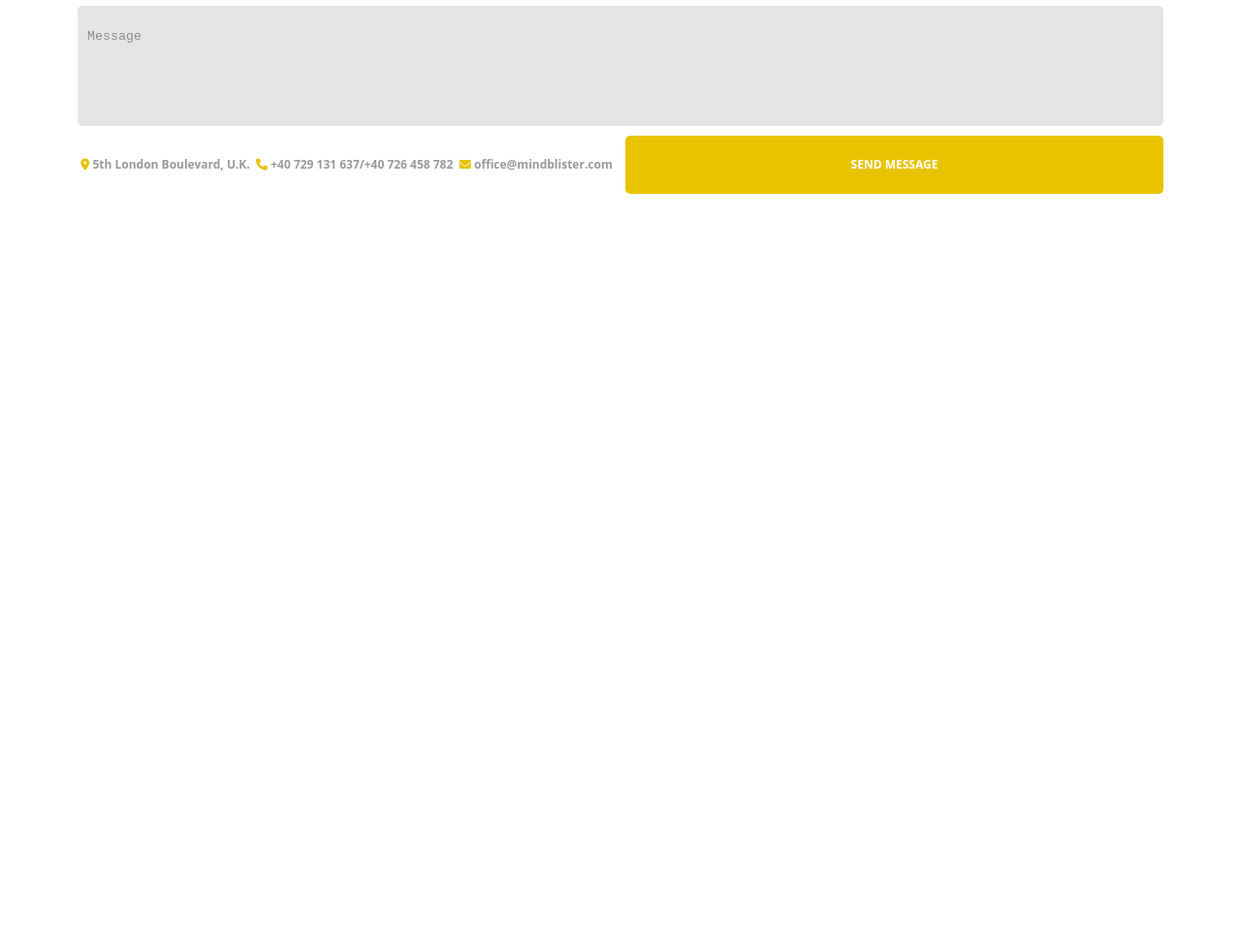
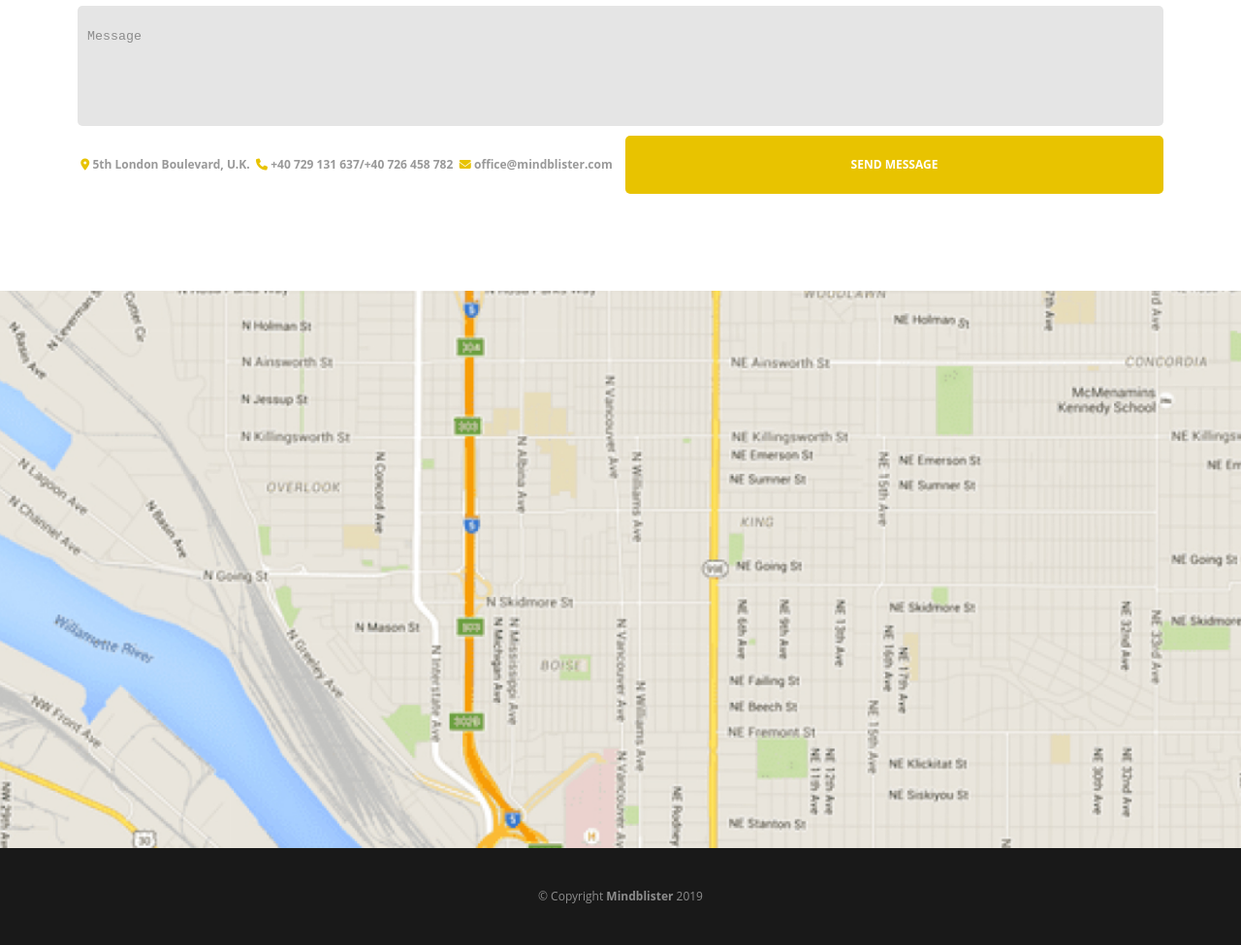
Before and after one commit to dmitryorly/hungrypeople, a website: page src/pug/index.pug in a window 1280 px wide. Shown: the part 5973-6948 px from the top of the page at 97% size. Before the commit the page ends 6273 px from the top, so only its background shows below. Drawn offline with nearby package versions, Linux system fonts and the light colour scheme; files that its build step writes are made by us from their sources; files whose address does not match are found by name; a web font is replaced by a local one.

Commit message:
Finish footer section. Create map section stub

```diff
--- a/src/pug/index.pug
+++ b/src/pug/index.pug
@@ -183,5 +183,13 @@ html(lang="en")
             //|  <span class="contact__contact"><i class="fas //fa-envelope accent"></i> office@mindblister.com</span>
           .contact__button.button.button_fill SEND MESSAGE
 
+    //MAP
+    section.map
+    //GOOGLE/YANDEX MAPS HERE
+
+    //FOOTER
+    footer.footer
+      p.footer__copyright © Copyright <span class="bold">Mindblister</span>  2019
+
     // scripts
     script(src="https://kit.fontawesome.com/091e2c3823.js" crossorigin="anonymous")
--- a/src/sass/main.sass
+++ b/src/sass/main.sass
@@ -568,3 +568,31 @@ section:not(.events, .map), .header
     grid-column: span 6
 
 // CONTACT END
+
+// MAP START
+
+.map
+  min-height: 575px
+
+  background: url('img/map.jpg') no-repeat
+  background-position: 50%
+  background-size: cover
+
+// MAP END
+
+// FOOTER START
+
+.footer
+  background-color: rgba(0, 0, 0, .9)
+  text-align: center
+  // min-height: 100px
+
+  &__copyright
+    color: rgba(255, 255, 255, .5)
+    font-size: 12px
+    line-height: 100px
+    margin: 0
+
+
+
+// FOOTER END
```
Also changed, not shown: src/img/map.jpg (added).
